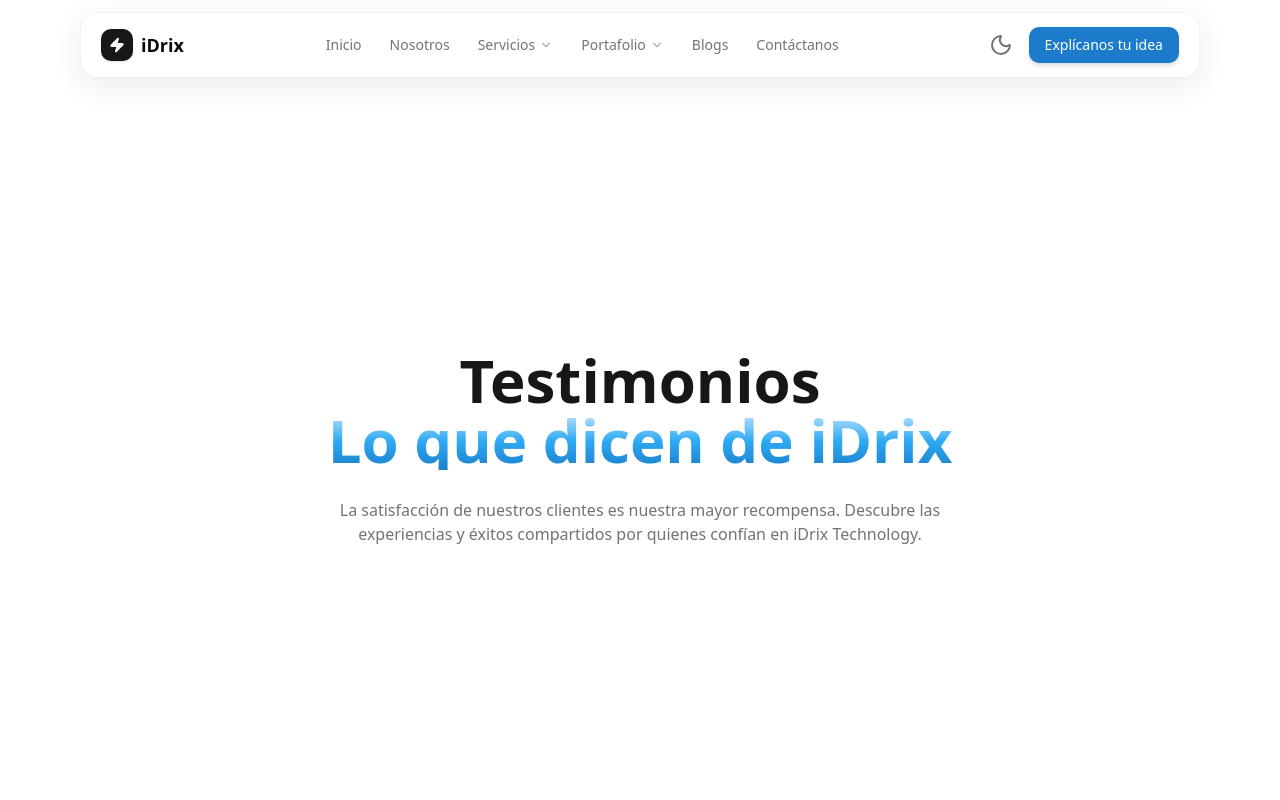
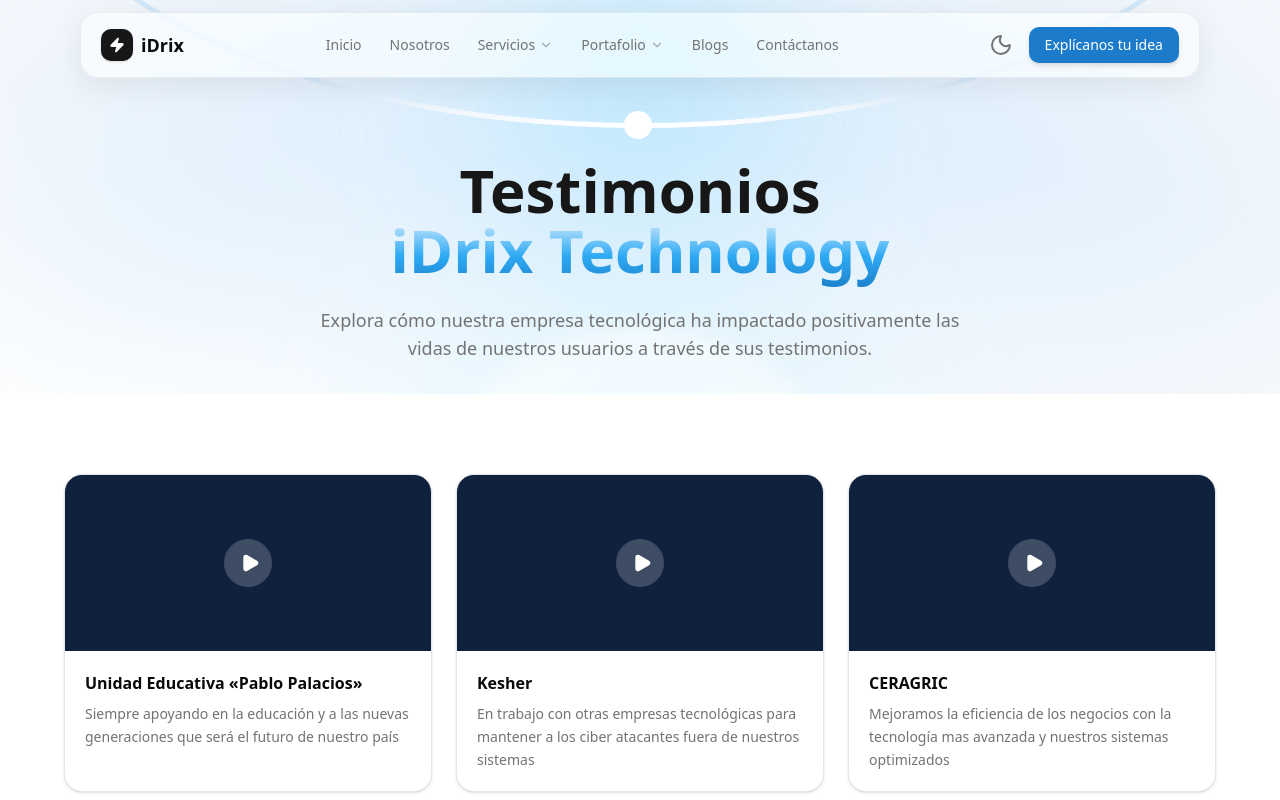
Before and after one commit to Miasoled/iDrix-Web, a Next.js app: page /portafolio/testimonios in a window 1280 px wide. Shown: the top 800 px of the page. Built offline with nearby package versions, Linux system fonts and the light colour scheme.

Commit message:
Testimonios

```diff
--- a/app/portafolio/testimonios/page.tsx
+++ b/app/portafolio/testimonios/page.tsx
@@ -1,22 +1,10 @@
 import { Navbar } from "@/components/Navbar";
-
+import { HeroTestimonio } from "@/components/portafolio/hero-tertimonio";
 export default function Page() {
   return (
     <main className="relative min-h-screen w-full overflow-hidden">
       <Navbar />
-      <section className="relative flex min-h-[100svh] flex-col items-center justify-center pt-24 transition-colors duration-500">
-        <div className="flex flex-col z-10 text-center px-6">
-          <h1 className="text-4xl md:text-5xl lg:text-6xl font-bold text-primary ">
-            Testimonios
-          </h1>
-          <h1 className="text-4xl md:text-5xl lg:text-6xl font-bold light-text-gradient">
-            Lo que dicen de iDrix
-          </h1>
-          <p className="max-w-2xl mx-auto mt-7 text-muted-foreground">
-            La satisfacción de nuestros clientes es nuestra mayor recompensa. Descubre las experiencias y éxitos compartidos por quienes confían en iDrix Technology.
-          </p>
-        </div>
-      </section>
+      <HeroTestimonio />
     </main>
   );
 }
--- /dev/null
+++ b/components/portafolio/cards-testimonios.tsx
@@ -0,0 +1,75 @@
+import { Play } from "lucide-react";
+
+const testimonios = [
+  {
+    empresa: "Unidad Educativa «Pablo Palacios»",
+    descripcion:
+      "Siempre apoyando en la educación y a las nuevas generaciones que será el futuro de nuestro país",
+    video: "#",
+  },
+  {
+    empresa: "Kesher",
+    descripcion:
+      "En trabajo con otras empresas tecnológicas para mantener a los ciber atacantes fuera de nuestros sistemas",
+    video: "#",
+  },
+  {
+    empresa: "CERAGRIC",
+    descripcion:
+      "Mejoramos la eficiencia de los negocios con la tecnología mas avanzada y nuestros sistemas optimizados",
+    video: "#",
+  },
+  {
+    empresa: "EcoMotos",
+    descripcion:
+      "Desarrollamos software de calidad y con una gran eficiencia para agilizar los procesos, y hacer que tu empresa crezca",
+    video: "#",
+  },
+  {
+    empresa: "Farmacias Pharmacity",
+    descripcion:
+      "Siempre presentes innovando con la mejor tecnología y los mejores profesionales que se puede encontrar",
+    video: "#",
+  },
+  {
+    empresa: "Powernet",
+    descripcion:
+      "Un testimonio por parte del Gerente de Powernet y su satisfacción con nuestro producto",
+    video: "#",
+  },
+];
+
+export function Testimonios() {
+  return (
+    <section className="w-full py-20 px-4 transition-colors duration-500 bg-white dark:bg-[hsl(215,50%,8%)] z-50">
+      <div className="max-w-6xl mx-auto">
+        {/* Grid */}
+        <div className="grid grid-cols-1 sm:grid-cols-2 lg:grid-cols-3 gap-6">
+          {testimonios.map((t) => (
+            <div
+              key={t.empresa}
+              className="rounded-2xl overflow-hidden border border-[hsl(210,20%,90%)] shadow-sm bg-white dark:bg-white/5 dark:border-white/10 flex flex-col transition-all duration-300 hover:shadow-md hover:border-[hsl(207,76%,65%)] dark:hover:border-[hsl(207,76%,45%)]"
+            >
+              {/* Video placeholder */}
+              <div className="relative w-full h-44 bg-[hsl(217,60%,15%)] dark:bg-[hsl(217,60%,10%)] flex items-center justify-center cursor-pointer group">
+                <div className="w-12 h-12 rounded-full bg-white/20 flex items-center justify-center group-hover:bg-white/30 transition-all">
+                  <Play size={20} className="text-white fill-white ml-1" />
+                </div>
+              </div>
+
+              {/* Contenido */}
+              <div className="p-5 flex flex-col gap-2">
+                <h3 className="text-base font-bold text-foreground">
+                  {t.empresa}
+                </h3>
+                <p className="text-sm text-muted-foreground leading-relaxed">
+                  {t.descripcion}
+                </p>
+              </div>
+            </div>
+          ))}
+        </div>
+      </div>
+    </section>
+  );
+}
--- /dev/null
+++ b/components/portafolio/hero-tertimonio.tsx
@@ -0,0 +1,165 @@
+import { Testimonios } from "./cards-testimonios";
+
+export function HeroTestimonio() {
+  return (
+    <section className="relative min-h-[100svh] flex flex-col overflow-hidden pt-24 pb-12 transition-colors duration-500 md:pt-28 lg:pt-32">
+      {/* === BACKGROUND DECORATIVO (igual que en Clientes) === */}
+      <div className="pointer-events-none absolute inset-0 overflow-hidden flex justify-center">
+        <div className="relative w-full max-w-[1440px] h-full">
+          {/* Fondo base + radial */}
+          <div
+            className="absolute inset-0"
+            style={{
+              backgroundColor: "var(--hero-clientes-bg, #f3f7fc)",
+              backgroundImage:
+                "radial-gradient(ellipse 110% 28% at 12% 35%, var(--hero-clientes-radial-stop, white) 0%, var(--hero-clientes-bg, #f3f7fc) 100%)",
+            }}
+          />
+
+          {/* Glows / Elipses */}
+          <div
+            className="absolute left-1/2 top-0 -translate-x-1/2"
+            style={{
+              width: "100%",
+              height: "38%",
+              borderRadius: "50%",
+              background:
+                "radial-gradient(ellipse 100% 100% at 50% 0%, var(--hero-clientes-glow-1, rgba(190, 227, 255, 0.6)) 0%, transparent 100%)",
+              filter: "blur(80px)",
+            }}
+          />
+
+          <div
+            className="absolute left-1/2 top-0 -translate-x-1/2"
+            style={{
+              width: "195px",
+              height: "195px",
+              borderRadius: "9999px",
+              background:
+                "var(--hero-clientes-glow-2, rgba(107, 215, 255, 0.5))",
+              filter: "blur(100px)",
+            }}
+          />
+
+          <div
+            className="absolute left-1/2"
+            style={{
+              top: "550px",
+              transform: "translate(-50%, -50%)",
+              width: "449px",
+              height: "449px",
+              borderRadius: "9999px",
+              background:
+                "var(--hero-clientes-glow-3, rgba(138, 237, 255, 0.2))",
+              filter: "blur(100px)",
+            }}
+          />
+
+          <div
+            className="absolute left-1/2"
+            style={{
+              top: "550px",
+              transform: "translate(-50%, -50%)",
+              width: "449px",
+              height: "449px",
+              borderRadius: "9999px",
+              background:
+                "var(--hero-clientes-glow-white, rgba(255, 255, 255, 0.5))",
+              filter: "blur(10px)",
+            }}
+          />
+
+          {/* Arcos SVG */}
+          <svg
+            className="pointer-events-none absolute inset-0 h-auto w-full overflow-visible"
+            viewBox="0 0 1280 750"
+            preserveAspectRatio="xMidYMin meet"
+            fill="none"
+            xmlns="http://www.w3.org/2000/svg"
+          >
+            <defs>
+              <linearGradient
+                id="grad-arco1"
+                x1="640"
+                y1="-528"
+                x2="640"
+                y2="128"
+                gradientUnits="userSpaceOnUse"
+              >
+                <stop
+                  offset="91.8275%"
+                  stopColor="var(--hero-clientes-arc, #d2e7f9)"
+                />
+                <stop
+                  offset="100%"
+                  stopColor="var(--hero-clientes-radial-stop, white)"
+                />
+              </linearGradient>
+              <linearGradient
+                id="grad-arco2"
+                x1="656.5"
+                y1="-754"
+                x2="656.5"
+                y2="712"
+                gradientUnits="userSpaceOnUse"
+              >
+                <stop
+                  offset="91.8275%"
+                  stopColor="var(--hero-clientes-arc, #d2e7f9)"
+                />
+                <stop
+                  offset="100%"
+                  stopColor="var(--hero-clientes-radial-stop, white)"
+                />
+              </linearGradient>
+            </defs>
+
+            <path
+              d="M640 -525.5C816.418 -525.5 976.012 -488.847 1091.41 -429.706C1206.94 -370.497 1277.5 -289.15 1277.5 -200C1277.5 -110.85 1206.94 -29.5026 1091.41 29.7061C976.012 88.8468 816.418 125.5 640 125.5C463.582 125.5 303.988 88.8468 188.592 29.7061C73.0628 -29.5026 2.5 -110.85 2.5 -200C2.5 -289.15 73.0628 -370.497 188.592 -429.706C303.988 -488.847 463.582 -525.5 640 -525.5Z"
+              stroke="url(#grad-arco1)"
+              strokeWidth="5"
+            />
+            <path
+              d="M656.5 -751.5C1157.4 -751.5 1562.5 -423.97 1562.5 -21C1562.5 381.97 1157.4 709.5 656.5 709.5C155.602 709.5 -249.5 381.97 -249.5 -21C-249.5 -423.97 155.602 -751.5 656.5 -751.5Z"
+              stroke="url(#grad-arco2)"
+              strokeWidth="5"
+            />
+
+            <foreignObject x="623.5" y="111" width="33" height="33">
+              <div
+                style={{
+                  width: "28px",
+                  height: "28px",
+                  borderRadius: "50%",
+                  background: "var(--hero-clientes-dot, white)",
+                }}
+              />
+            </foreignObject>
+          </svg>
+        </div>
+      </div>
+
+      {/* Título y descripción */}
+      <div className="relative z-10 flex flex-col items-center text-center px-6 mt-8">
+        <h1 className="text-4xl md:text-5xl lg:text-6xl font-bold text-primary">
+          Testimonios
+        </h1>
+        <h1 className="text-4xl md:text-5xl lg:text-6xl font-bold light-text-gradient mb-4 pb-2.5 inline-block">
+          iDrix Technology
+        </h1>
+        <p className="max-w-2xl mx-auto text-muted-foreground text-lg">
+          Explora cómo nuestra empresa tecnológica ha impactado positivamente
+          las vidas de nuestros usuarios a través de sus testimonios.
+        </p>
+      </div>
+
+      {/* Empuja las cards hacia abajo */}
+      <div className="flex-1" />
+
+      {/* Cards de Testimonios */}
+      <div className="relative z-10 w-full mt-8">
+        <Testimonios />
+      </div>
+    </section>
+  );
+}
```
